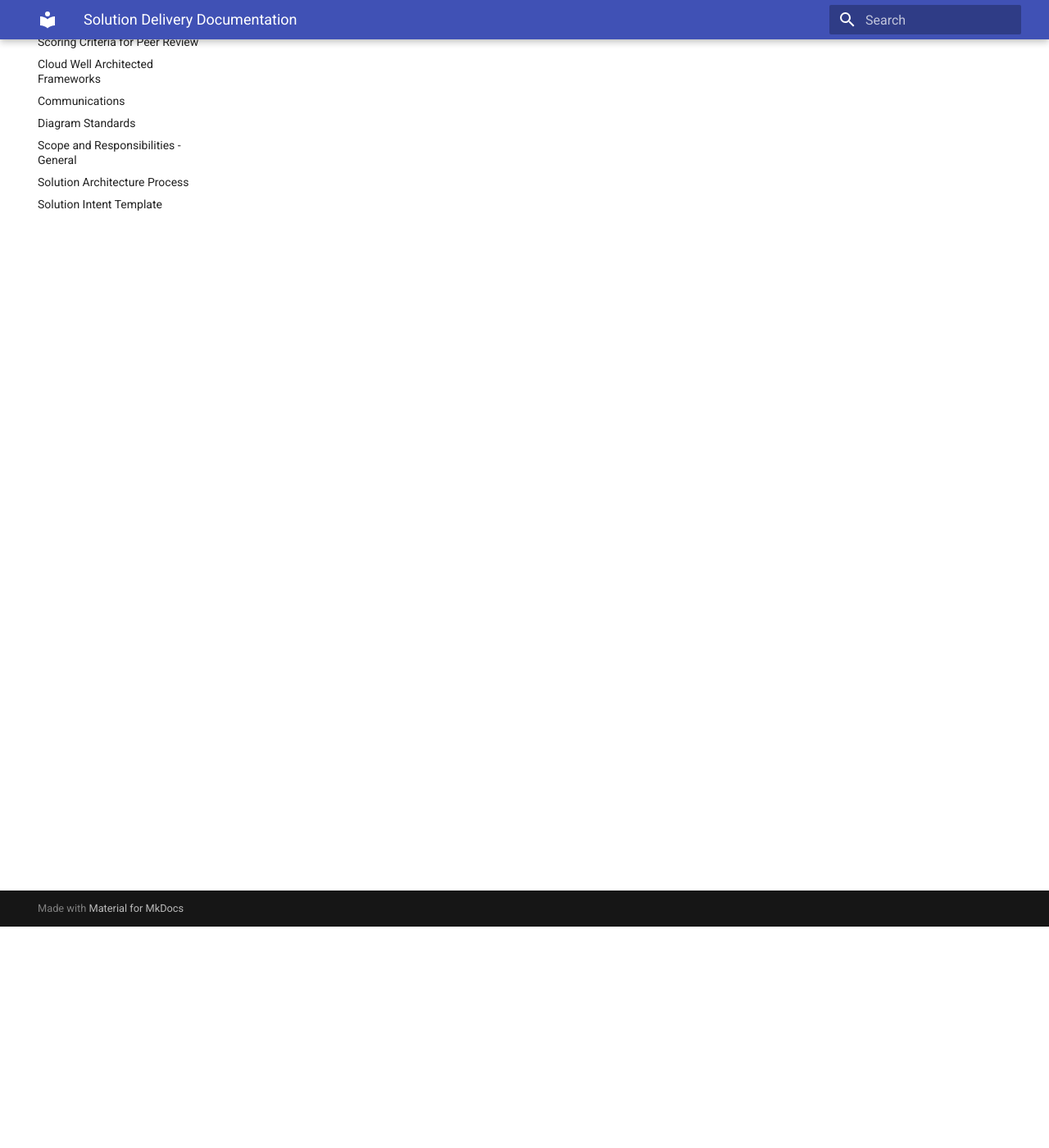
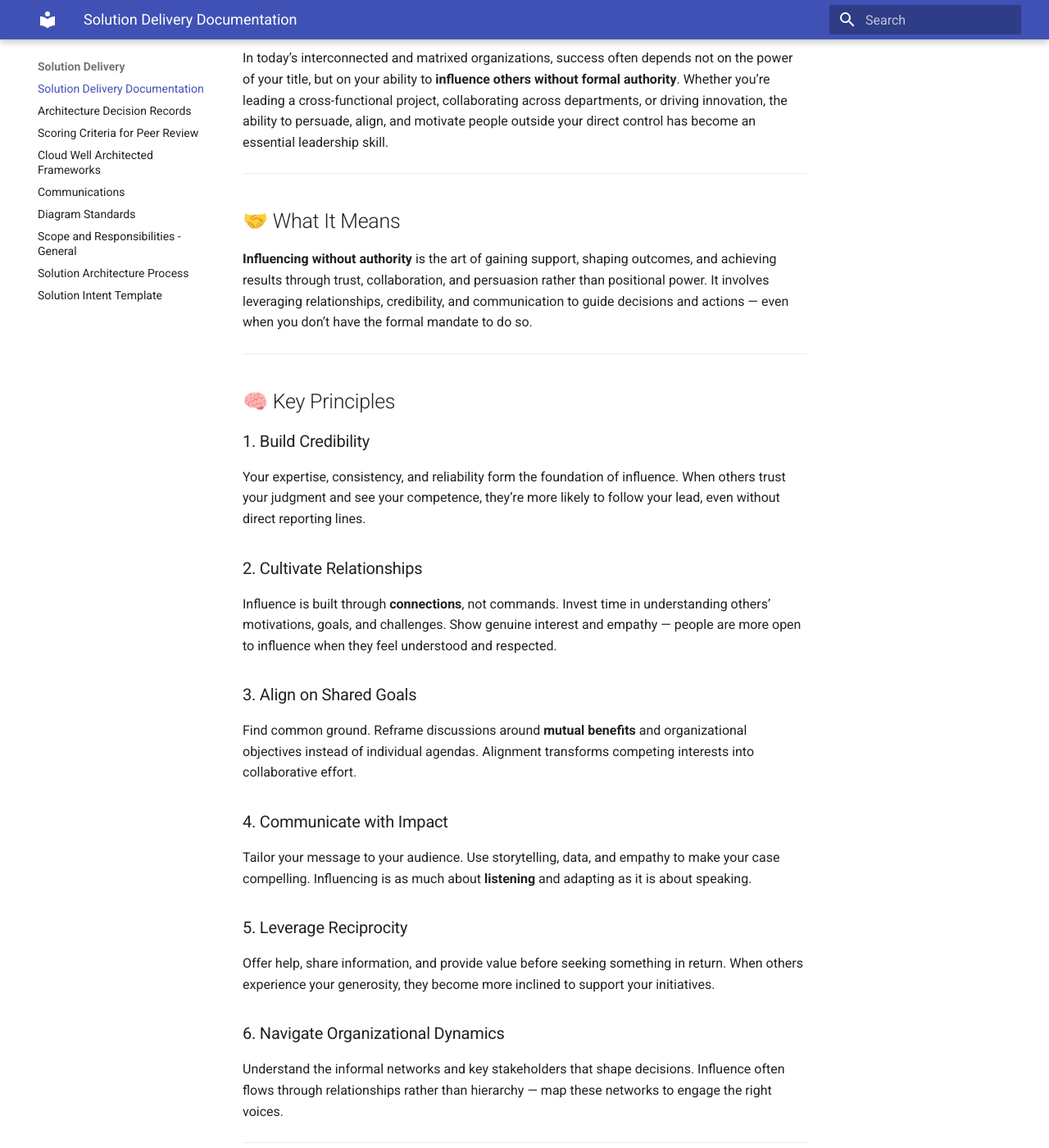
Before and after one commit to wallwill/SolutionDelivery, an MkDocs documentation site: the page built from docs/index.md, in a window 1280 px wide and 1400 px high, scrolled down 270 px. Shown: the whole window at 82% size. Built offline with MkDocs 1.6.1 and Material for MkDocs 9.7.7, drawn with Linux system fonts in a browser that asks for light colours; some of the changed text lies outside the part shown.

Commit message:
edits and updates

```diff
--- a/docs/index.md
+++ b/docs/index.md
@@ -1,3 +1,62 @@
 # Solution Delivery Documentation
 
 If your starting a solution architecture practice or looking to put some structure to a federated architecture community this might be the site to help get started.
+
+# 🌟 Influencing Without Authority
+
+In today’s interconnected and matrixed organizations, success often depends not on the power of your title, but on your ability to **influence others without formal authority**. Whether you’re leading a cross-functional project, collaborating across departments, or driving innovation, the ability to persuade, align, and motivate people outside your direct control has become an essential leadership skill.
+
+---
+
+## 🤝 What It Means
+
+**Influencing without authority** is the art of gaining support, shaping outcomes, and achieving results through trust, collaboration, and persuasion rather than positional power. It involves leveraging relationships, credibility, and communication to guide decisions and actions — even when you don’t have the formal mandate to do so.
+
+---
+
+## 🧠 Key Principles
+
+### 1. Build Credibility
+Your expertise, consistency, and reliability form the foundation of influence. When others trust your judgment and see your competence, they’re more likely to follow your lead, even without direct reporting lines.
+
+### 2. Cultivate Relationships
+Influence is built through **connections**, not commands. Invest time in understanding others’ motivations, goals, and challenges. Show genuine interest and empathy — people are more open to influence when they feel understood and respected.
+
+### 3. Align on Shared Goals
+Find common ground. Reframe discussions around **mutual benefits** and organizational objectives instead of individual agendas. Alignment transforms competing interests into collaborative effort.
+
+### 4. Communicate with Impact
+Tailor your message to your audience. Use storytelling, data, and empathy to make your case compelling. Influencing is as much about **listening** and adapting as it is about speaking.
+
+### 5. Leverage Reciprocity
+Offer help, share information, and provide value before seeking something in return. When others experience your generosity, they become more inclined to support your initiatives.
+
+### 6. Navigate Organizational Dynamics
+Understand the informal networks and key stakeholders that shape decisions. Influence often flows through relationships rather than hierarchy — map these networks to engage the right voices.
+
+---
+
+## 💡 Practical Techniques
+
+- **Ask Questions Before Making Requests** – Understand what matters to others first.
+- **Frame Ideas Around “Why”** – Connect proposals to broader business or team goals.
+- **Co-Create Solutions** – Involve others early so they feel ownership and commitment.
+- **Use Data and Stories Together** – Facts appeal to logic; stories appeal to emotion.
+- **Celebrate Others’ Contributions** – Recognition fosters goodwill and partnership.
+
+---
+
+## 🧭 The Leadership Mindset
+
+Influencing without authority is not about manipulation — it’s about **collaborative leadership**. It reflects a growth mindset that values persuasion over power, empathy over ego, and partnership over position. Leaders who master this skill create environments where innovation thrives, silos break down, and people feel empowered to contribute their best.
+
+---
+
+## 📘 Final Thoughts
+
+In a world where hierarchy is flattening and teamwork crosses boundaries, **influence is the new authority**. By building trust, communicating effectively, and aligning people toward shared purpose, anyone — regardless of title — can lead meaningful change.
+
+---
+
+### 🔑 Key Takeaway
+> *Leadership today isn’t defined by control — it’s defined by your ability to inspire action and alignment without needing formal power.*
```
Also changed, not shown: docs/communications.md (+1 -1 lines).
